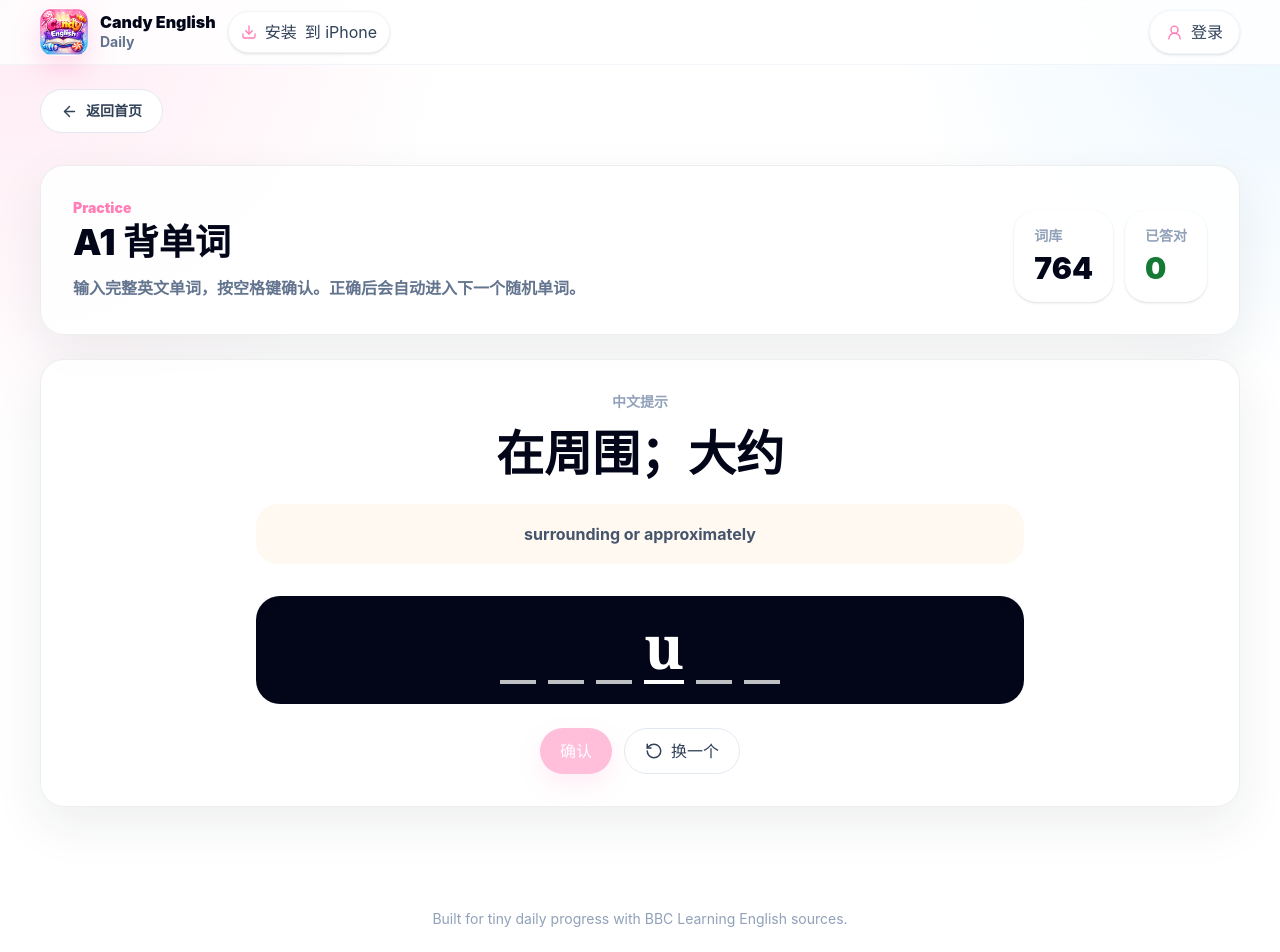
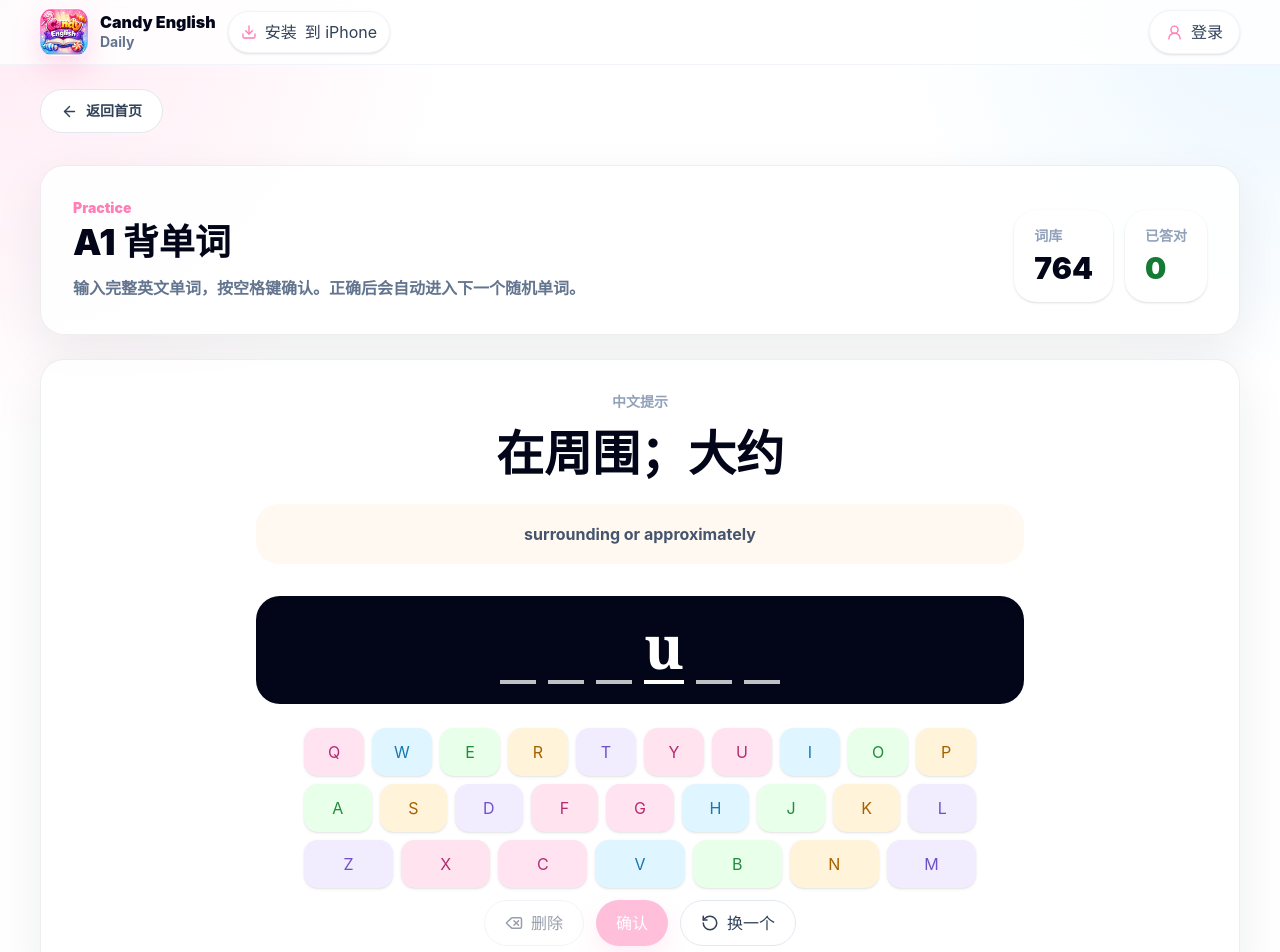
Before and after one commit to ailly2229/Candy-English-Daily, a Next.js app: page /word-practice/a1 in a window 1280 px wide. Shown: the top 952 px of the page. Built offline with nearby package versions, Linux system fonts and the light colour scheme.

Commit message:
Add candy keyboard for word practice

```diff
--- a/components/WordPractice/WordPracticeClient.tsx
+++ b/components/WordPractice/WordPracticeClient.tsx
@@ -1,7 +1,7 @@
 "use client";
 
 import { useEffect, useMemo, useRef, useState } from "react";
-import { CheckCircle2, RotateCcw, XCircle } from "lucide-react";
+import { CheckCircle2, Delete, RotateCcw, XCircle } from "lucide-react";
 import { CandyButton } from "@/components/UI/CandyButton";
 import { CandyCard } from "@/components/UI/CandyCard";
 import type { WordbookHeadword, WordbookLevel } from "@/lib/wordbook";
@@ -15,6 +15,21 @@ const answerColors = [
   "text-[#FFC971]",
   "text-[#BFA2FF]",
   "text-[#FF9D6E]"
+];
+
+const keyboardRows = [
+  ["q", "w", "e", "r", "t", "y", "u", "i", "o", "p"],
+  ["a", "s", "d", "f", "g", "h", "j", "k", "l"],
+  ["z", "x", "c", "v", "b", "n", "m"]
+];
+
+const keyboardStyles = [
+  "bg-[#FFE3F1] text-[#B52B70]",
+  "bg-[#DFF5FF] text-[#1779AE]",
+  "bg-[#E8FFE9] text-[#218C3C]",
+  "bg-[#FFF3D9] text-[#A66000]",
+  "bg-[#F2ECFF] text-[#6F50C7]",
+  "bg-[#FFE4EF] text-[#B52B70]"
 ];
 
 function normalizeAnswer(value: string) {
@@ -61,7 +76,6 @@ export function WordPracticeClient({
   const [checkState, setCheckState] = useState<CheckState>("idle");
   const [correctCount, setCorrectCount] = useState(0);
   const nextTimer = useRef<number | null>(null);
-  const inputRef = useRef<HTMLInputElement | null>(null);
   const currentWord = words[wordIndex];
 
   const visibleIndexes = useMemo(() => {
@@ -86,6 +100,33 @@ export function WordPracticeClient({
       }
     };
   }, []);
+
+  useEffect(() => {
+    function handlePhysicalKeyboard(event: KeyboardEvent) {
+      const target = event.target as HTMLElement | null;
+      if (target?.closest("input, textarea, select")) return;
+
+      if (event.key === " " || event.key === "Enter") {
+        event.preventDefault();
+        checkAnswer();
+        return;
+      }
+
+      if (event.key === "Backspace" || event.key === "Delete") {
+        event.preventDefault();
+        deleteLastLetter();
+        return;
+      }
+
+      if (/^[A-Za-z]$/.test(event.key)) {
+        event.preventDefault();
+        appendLetter(event.key.toLowerCase());
+      }
+    }
+
+    window.addEventListener("keydown", handlePhysicalKeyboard);
+    return () => window.removeEventListener("keydown", handlePhysicalKeyboard);
+  });
 
   function goNext() {
     if (nextTimer.current) {
@@ -124,6 +165,17 @@ export function WordPracticeClient({
     setCheckState("idle");
   }
 
+  function appendLetter(letter: string) {
+    if (!currentWord || checkState === "correct") return;
+    updateAnswer(`${answer}${letter}`);
+  }
+
+  function deleteLastLetter() {
+    if (checkState === "correct") return;
+    setAnswer((current) => current.slice(0, -1));
+    setCheckState("idle");
+  }
+
   if (words.length === 0) {
     return (
       <section className="candy-shell py-8">
@@ -136,7 +188,7 @@ export function WordPracticeClient({
   }
 
   return (
-    <section className="candy-shell min-h-[calc(100dvh-64px)] pb-[calc(6rem+env(safe-area-inset-bottom))] pt-5 sm:py-8">
+    <section className="candy-shell min-h-[calc(100dvh-64px)] pb-[calc(1rem+env(safe-area-inset-bottom))] pt-5 sm:py-8">
       <CandyCard className="overflow-hidden bg-[#F8FBEE] p-5 sm:p-8">
         <div className="flex flex-col gap-4 lg:flex-row lg:items-end lg:justify-between">
           <div>
@@ -190,7 +242,7 @@ export function WordPracticeClient({
                   : ""
             }`}
             type="button"
-            onClick={() => inputRef.current?.focus()}
+            aria-label="单词填写区"
           >
             <span className="flex flex-wrap justify-center gap-2 font-serif text-4xl font-black tracking-normal sm:gap-3 sm:text-6xl">
               {currentWord.headword.split("").map((letter, index) => {
@@ -236,32 +288,6 @@ export function WordPracticeClient({
             </span>
           </button>
 
-          <input
-            ref={inputRef}
-            className="fixed bottom-[env(safe-area-inset-bottom)] left-1/2 h-12 w-12 -translate-x-1/2 opacity-0"
-            aria-label="输入英文单词，按空格确认"
-            value={answer}
-            autoFocus
-            onChange={(event) => {
-              updateAnswer(event.target.value);
-            }}
-            onKeyDown={(event) => {
-              if (event.key === " ") {
-                event.preventDefault();
-                checkAnswer();
-                return;
-              }
-
-              if (event.key === "Backspace") {
-                event.preventDefault();
-                if (checkState !== "correct") {
-                  setAnswer((current) => current.slice(0, -1));
-                  setCheckState("idle");
-                }
-              }
-            }}
-          />
-
           {checkState !== "idle" ? (
             <div
               className={`mx-auto mt-5 inline-flex items-center gap-2 rounded-full px-5 py-3 text-sm font-black ${
@@ -273,7 +299,31 @@ export function WordPracticeClient({
             </div>
           ) : null}
 
-          <div className="sticky bottom-[calc(env(safe-area-inset-bottom)+12px)] z-10 mt-6 flex flex-wrap justify-center gap-3 rounded-full bg-white/82 px-3 py-2 shadow-[0_14px_40px_rgba(31,41,55,0.12)] backdrop-blur sm:static sm:bg-transparent sm:p-0 sm:shadow-none sm:backdrop-blur-0">
+          <div className="sticky bottom-[calc(env(safe-area-inset-bottom)+10px)] z-10 mt-6 rounded-[28px] bg-white/90 p-3 shadow-[0_16px_50px_rgba(31,41,55,0.16)] backdrop-blur sm:static sm:bg-transparent sm:p-0 sm:shadow-none sm:backdrop-blur-0">
+            <div className="mx-auto max-w-2xl space-y-2">
+              {keyboardRows.map((row, rowIndex) => (
+                <div key={row.join("")} className="flex justify-center gap-1.5 sm:gap-2">
+                  {row.map((letter, index) => (
+                    <button
+                      key={letter}
+                      className={`grid h-10 min-w-8 flex-1 place-items-center rounded-[14px] text-base font-black uppercase shadow-sm transition active:scale-95 sm:h-12 sm:min-w-11 sm:text-lg ${
+                        keyboardStyles[(index + rowIndex * 2) % keyboardStyles.length]
+                      }`}
+                      type="button"
+                      onClick={() => appendLetter(letter)}
+                    >
+                      {letter}
+                    </button>
+                  ))}
+                </div>
+              ))}
+            </div>
+
+            <div className="mt-3 flex flex-wrap justify-center gap-3">
+              <CandyButton tone="plain" onClick={deleteLastLetter} disabled={!answer || checkState === "correct"}>
+                <Delete size={18} />
+                删除
+              </CandyButton>
               <CandyButton onClick={checkAnswer} disabled={!answer.trim() || checkState === "correct"}>
                 确认
               </CandyButton>
@@ -283,6 +333,7 @@ export function WordPracticeClient({
               </CandyButton>
             </div>
           </div>
+        </div>
       </CandyCard>
     </section>
   );
```
Lines whose indentation alone changed are shown as unchanged.
